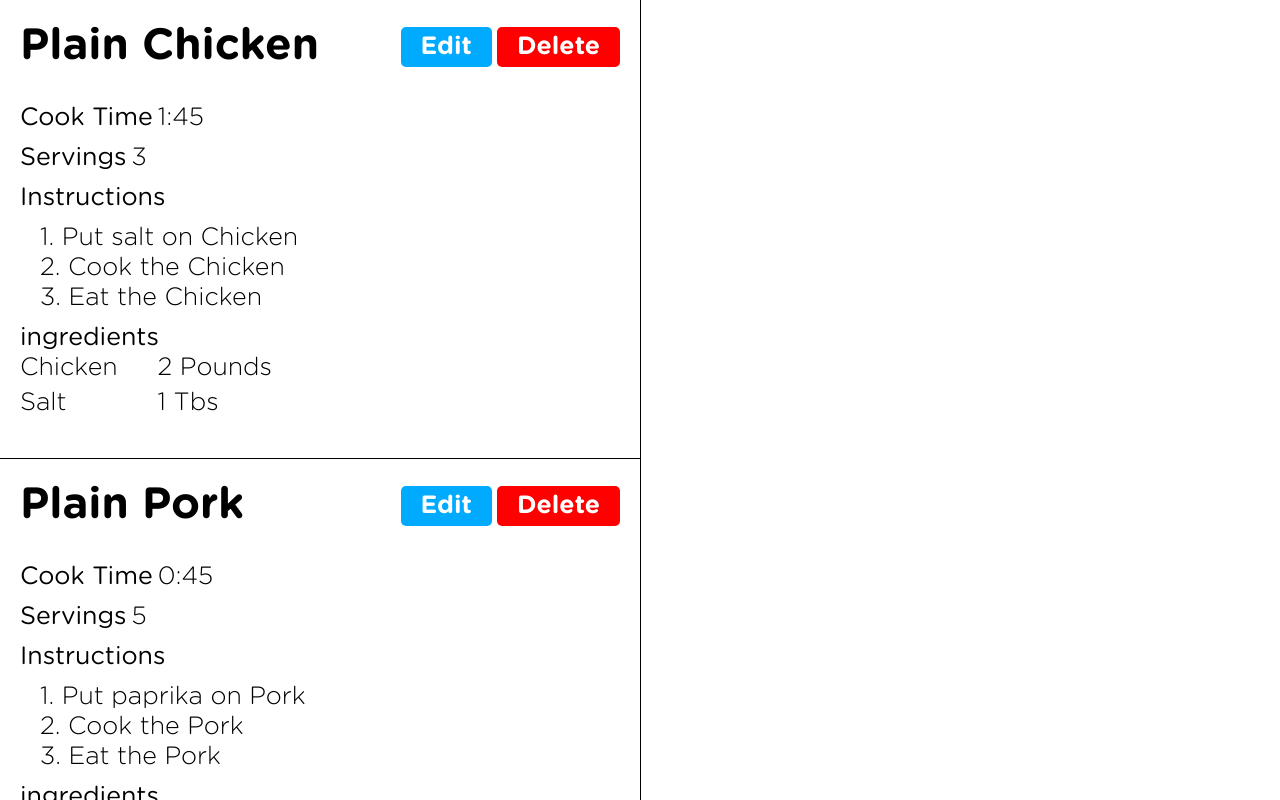
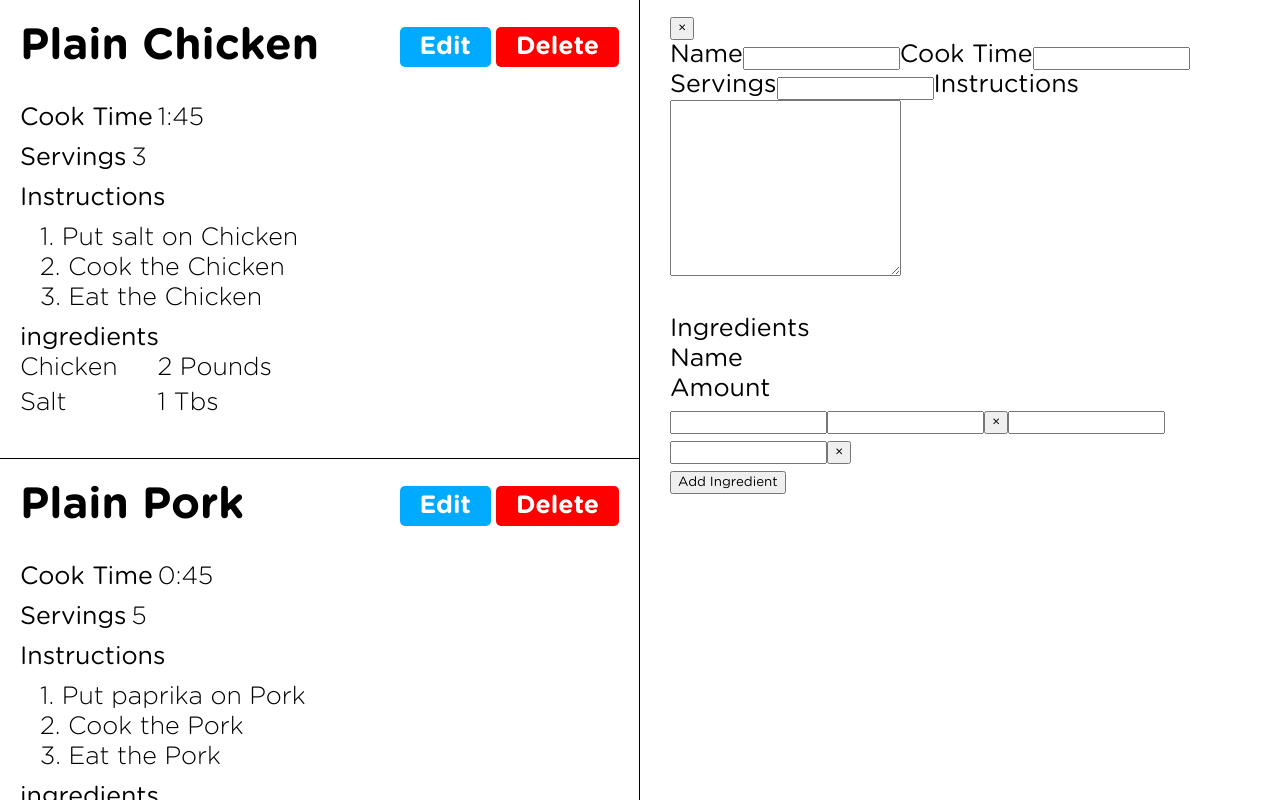
Before and after one commit to BorofskyDev/react-recipe-builder, a React (Vite) app: page / in a window 1280 px wide. Shown: the top 800 px of the page. Built offline with nearby package versions, Linux system fonts and the light colour scheme.

Commit message:
added recipe edit

```diff
--- a/src/App.jsx
+++ b/src/App.jsx
@@ -1,5 +1,6 @@
 import React, { useState, useEffect } from 'react'
 import { v4 as uuidv4 } from 'uuid'
+import RecipeEdit from './components/RecipeEdit'
 import RecipeList from './components/RecipeList'
 import './css/app.css'
 
@@ -15,8 +16,6 @@
       return JSON.parse(recipeJSON)
     }
   })
-
-
 
   useEffect(() => {
     localStorage.setItem(LOCAL_STORAGE_KEY, JSON.stringify(recipes))
@@ -47,6 +46,7 @@
     <RecipeContext.Provider value={recipeContextValue}>
       <div>
         <RecipeList recipes={recipes} />
+        <RecipeEdit />
       </div>
     </RecipeContext.Provider>
   )
--- /dev/null
+++ b/src/components/RecipeEdit.jsx
@@ -0,0 +1,42 @@
+import React from 'react'
+import RecipeIngredientEdit from './RecipeIngredientEdit'
+
+export default function RecipeEdit() {
+  return (
+    <div className='recipe-edit'>
+      <div>
+        <button>&times;</button>
+      </div>
+      <div>
+        <label htmlFor='name'>Name</label>
+        <input type='text' name='name' id='name' />
+
+        <label htmlFor='cookTime'>Cook Time</label>
+        <input type='text' name='cookTime' id='cookTime' />
+
+        <label htmlFor='servings'>Servings</label>
+        <input type='number' min='1' name='servings' id='servings' />
+
+        <label htmlFor='instructions'>Instructions</label>
+        <textarea
+          name='instructions'
+          id='instructions'
+          cols='30'
+          rows='10'
+        ></textarea>
+      </div>
+      <br />
+      <label>Ingredients</label>
+      <div>
+        <div>Name</div>
+        <div>Amount</div>
+        <div></div>
+        <RecipeIngredientEdit />
+        <RecipeIngredientEdit />
+      </div>
+      <div>
+        <button>Add Ingredient</button>
+      </div>
+    </div>
+  )
+}
--- /dev/null
+++ b/src/components/RecipeIngredientEdit.jsx
@@ -0,0 +1,11 @@
+import React from 'react'
+
+export default function RecipeIngredientEdit() {
+  return (
+    <>
+        <input type="text" />
+        <input type="text" />
+        <button>&times;</button>
+    </>
+  )
+}
--- a/src/css/App.css
+++ b/src/css/App.css
@@ -4,10 +4,12 @@
 @import 'recipe-list.css';
 @import 'recipe.css';
 @import './ingredient-list.css';
+@import 'recipe-edit.css';
 *,
 *::before,
 *::after {
   font-family: Gotham Rounded, sans-serif;
+  box-sizing: border-box;
 }
 
 html {
--- /dev/null
+++ b/src/css/recipe-edit.css
@@ -0,0 +1,10 @@
+.recipe-edit {
+    position: fixed;
+    right: 0;
+    top: 0;
+    width: 50%;
+    max-height: 100%;
+    overflow-y: auto;
+    padding: 30px;
+    padding-top: 10px;
+}
```
